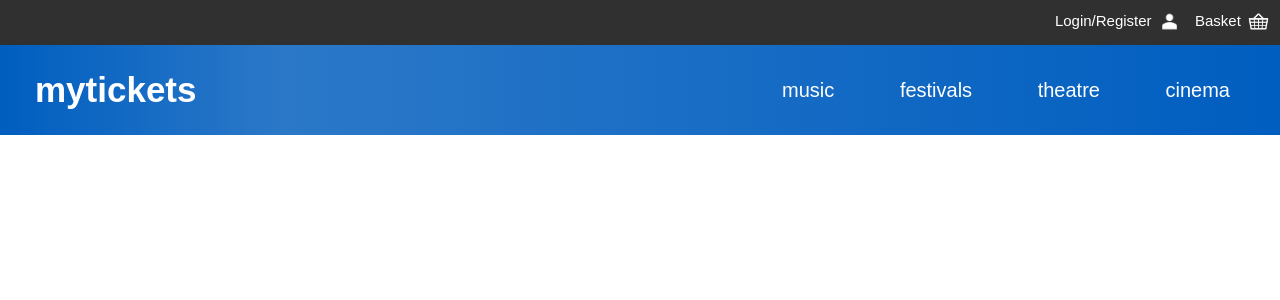
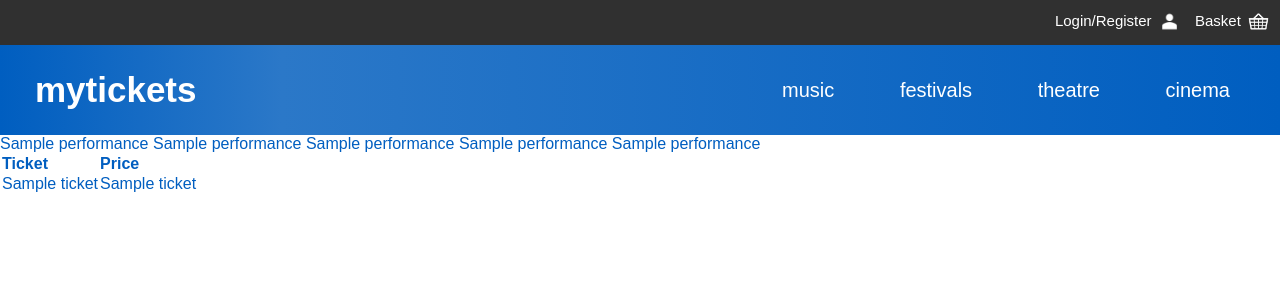
Before and after one commit to William-Eddy/myTickets, a Flask app: template templates/venueTicketOptions.html in a window 1280 px wide. Shown: the top 300 px of the page. Run offline with Flask 2, Linux system fonts and the light colour scheme; the template is opened without the code that fills it: most values are stand-ins (such as "Sample title", 1, 10 or a date in 2020).

Commit message:
venue and ticket info now displaying

```diff
--- a/server.py
+++ b/server.py
@@ -94,7 +94,7 @@ def viewVenueTicketOptions(performanceID):
     if request.method =='GET':
 
         venueTicketOptionsQuery = """
-        SELECT vs.venueSeatName, ptt.performanceTicketTypePrice,
+        SELECT ptt.performanceTicketTypeID, vs.venueSeatName, ptt.performanceTicketTypePrice,
         CASE
         	WHEN (SELECT COUNT(*) FROM tickets t INNER JOIN performances p ON p.performanceID = t.performanceID INNER JOIN venues v ON v.venueID = p.venueID WHERE p.performanceID = 1 AND t.performanceTicketTypeID = 1) < vs.venueSeatCapacity THEN False
             ELSE True
@@ -105,7 +105,10 @@ def viewVenueTicketOptions(performanceID):
         WHERE ptt.performanceID = %s"""
 
         performanceData = executeQuery("SELECT p.performanceID, v.venueCity, v.venueName, DATE_FORMAT(p.performanceDateTime, '%D %M %Y')AS date, v.venueSeatingImage FROM performances p INNER JOIN venues v ON p.venueID = v.venueID WHERE p.performanceID = %s",(performanceID,))[0]
-        venueTicketOptions = executeQuery(venueTicketOptions,(performanceID,))
+        venueTicketOptions = executeQuery(venueTicketOptionsQuery,(int(performanceID),))
+
+        print("TICKET OPTIONS: ")
+        print(venueTicketOptions)
 
         return render_template("venueTicketOptions.html", ticketOptions=venueTicketOptions, performanceData = performanceData)
 
--- a/templates/venueTicketOptions.html
+++ b/templates/venueTicketOptions.html
@@ -1,10 +1,29 @@
 {% extends "standardPage.html" %}
 
-{% set title = "Payment" %}
+{% set title = "Venue Ticket Options" %}
 
 {% block content %}
 {{ super() }}
 
 
+{{performanceData[0]}}
+{{performanceData[1]}}
+{{performanceData[2]}}
+{{performanceData[3]}}
+{{performanceData[4]}}
+
+<table>
+  <tr>
+    <th>Ticket</th>
+    <th>Price</th>
+  </tr>
+  {% for ticket in ticketOptions %}
+  <tr>
+    <td>{{ticket[1]}}</td>
+    <td>{{ticket[2]}}</td>
+  </tr>
+  {% endfor %}
+</table>
+
 
 {% endblock %}
--- a/templates/viewDates.html
+++ b/templates/viewDates.html
@@ -20,7 +20,7 @@
       <td style="width:23%">{{performance[1]}}</td>
       <td style="width:53%">{{performance[2]}}</td>
       <td style="width:20%">
-        <form onSubmit="return addToBasket({{performance[0]}},'test')">
+        <form action="/performances/{{performance[0]}}/venueTicketOptions">
           <input type="submit" class="button" value="View Tickets" />
         </form>
       </td>
```
